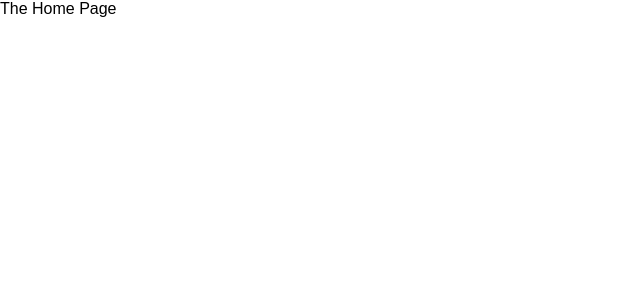
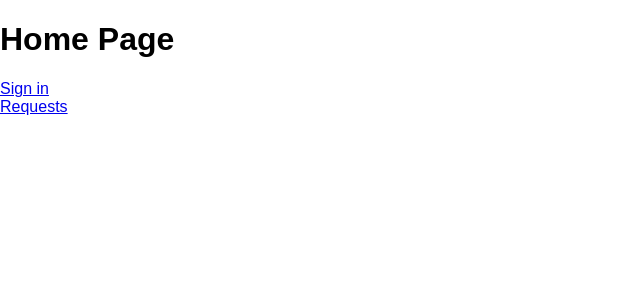
Before and after one commit to TheSithCoder/Mentorflow, a React (Create React App) app in the folder app/client/: page / in a window 1280 px wide. Shown: the top 300 px of the page, without its empty margins (0-640 px from the left). Built offline with nearby package versions, Linux system fonts and the light colour scheme.

Commit message:
homepage

```diff
--- a/app/client/src/home.js
+++ b/app/client/src/home.js
@@ -6,7 +6,10 @@ class Home extends Component{
     render(){
         return (
             <div>
-                The Home Page
+                <h1>Home Page</h1>
+                <a href="./signin">Sign in</a>
+                <br />
+                <a href="./requests">Requests</a>
             </div>
         );
     }
```
